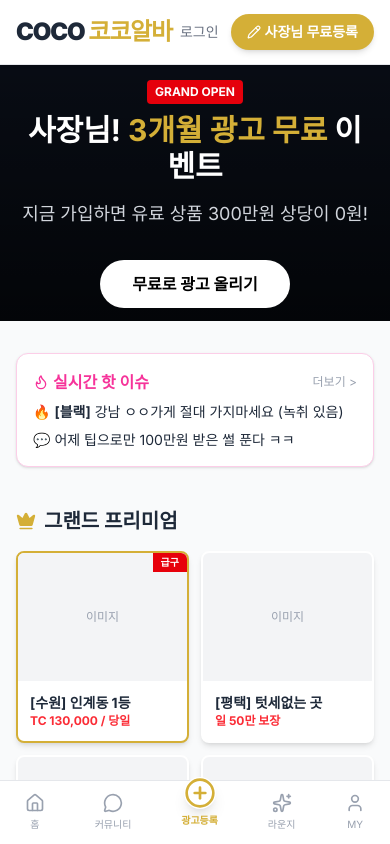
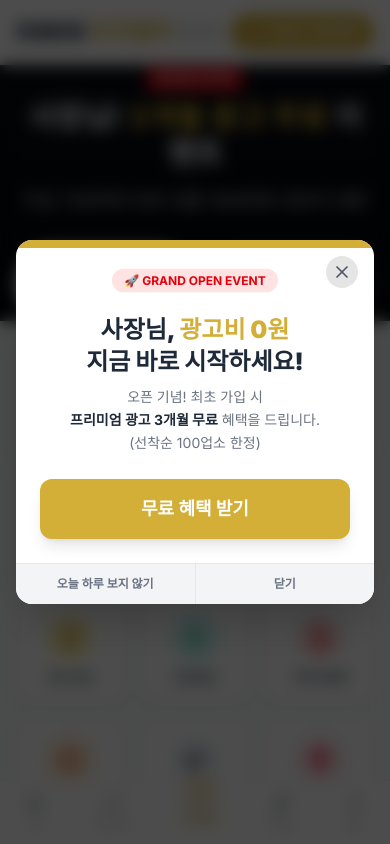
Before and after one commit to bizsetter7/coco-universe, a Next.js app: page / in a window 390 px wide. Shown: the top 844 px of the page. Built offline with nearby package versions, Linux system fonts and the light colour scheme.

Commit message:
모바일 그리드 메뉴와 홍보용 팝업 배너적용

```diff
--- a/src/app/page.tsx
+++ b/src/app/page.tsx
@@ -1,9 +1,10 @@
 'use client';
 
 import { useBrand } from '@/components/BrandProvider';
-import { Crown, Flame, Home, MessageCircle, Pencil, PlusCircle, ShoppingBag, User, Siren, AlertTriangle, Lock, ThumbsUp, Apple, Sparkles, Moon, ArrowRight, CheckCircle2, ShieldCheck, X, Phone, AlertCircle, Briefcase } from 'lucide-react';
+import { Crown, Flame, Home, MessageCircle, Pencil, PlusCircle, ShoppingBag, User, Siren, AlertTriangle, Lock, ThumbsUp, Apple, Sparkles, Moon, ArrowRight, CheckCircle2, ShieldCheck, X, Phone, AlertCircle, Briefcase, Scale, Gift, Trophy, PlusSquare, FileText, Megaphone, Users } from 'lucide-react';
 import Link from 'next/link';
 import { useState, useEffect, useMemo } from 'react';
+import EventPopup from '@/components/EventPopup';
 import shopsData from '@/lib/data/shops.json';
 import regionsData from '@/lib/data/regions.json';
 
@@ -111,6 +112,9 @@ export default function HomePortal() {
       <main>
         {currentPage === 'home' && (
           <div className="page-home animate-in fade-in duration-500">
+            {/* Event Popup */}
+            <EventPopup brand={brand} />
+
             {/* 롤링 배너 */}
             <div className="bg-gray-900 h-64 md:h-80 relative overflow-hidden flex items-center justify-center text-white text-center">
               <div className="absolute inset-0 bg-gradient-to-b from-black/50 to-black/80 z-0"></div>
@@ -118,16 +122,59 @@ export default function HomePortal() {
                 <span className="bg-red-600 text-white text-xs px-2 py-1 rounded font-bold mb-2 inline-block animate-pulse">GRAND OPEN</span>
                 <h2 className="text-3xl md:text-5xl font-bold mb-4">사장님! <span style={primaryStyle}>3개월 광고 무료</span> 이벤트</h2>
                 <p className="text-lg text-gray-300 mb-8">지금 가입하면 유료 상품 300만원 상당이 0원!</p>
+                <div className="flex gap-4 justify-center">
                   <button
                     className="bg-white text-black px-8 py-3 rounded-full font-bold hover:bg-gray-200 transition"
                     onClick={() => setCurrentPage('payment')}
                   >
                     무료로 광고 올리기
                   </button>
+                  <button
+                    className="border border-white text-white px-8 py-3 rounded-full font-bold hover:bg-white/10 transition"
+                    onClick={() => setCurrentPage('signup')}
+                  >
+                    이력서 등록하기
+                  </button>
+                </div>
               </div>
             </div>
 
             <div className="max-w-7xl mx-auto px-4 py-8">
+              {/* Quick Icon Grid (Mobile First) */}
+              <div className="grid grid-cols-3 md:grid-cols-6 gap-4 mb-10">
+                {[
+                  { label: '업종별채용', icon: <Briefcase />, bg: 'bg-purple-100', color: 'text-purple-600', link: 'home' },
+                  { label: '지역별채용', icon: <Home />, bg: 'bg-blue-100', color: 'text-blue-600', link: 'home' },
+                  { label: '무료법률자문', icon: <Scale />, bg: 'bg-gray-100', color: 'text-gray-600', link: 'community' },
+                  { label: '중고거래', icon: <ShoppingBag />, bg: 'bg-green-100', color: 'text-green-600', link: 'community' },
+                  { label: '커뮤니티', icon: <Moon />, bg: 'bg-indigo-100', color: 'text-indigo-600', link: 'community' },
+                  { label: '친구찾기', icon: <Users />, bg: 'bg-pink-100', color: 'text-pink-600', link: 'community' },
+                  { label: '베스트글', icon: <Trophy />, bg: 'bg-yellow-100', color: 'text-yellow-600', link: 'community' },
+                  { label: '인재정보', icon: <User />, bg: 'bg-teal-100', color: 'text-teal-600', link: 'login' },
+                  { label: '이력서등록', icon: <FileText />, bg: 'bg-red-100', color: 'text-red-500', link: 'signup' },
+                  { label: '채용공고등록', icon: <PlusSquare />, bg: 'bg-orange-100', color: 'text-orange-600', link: 'payment' },
+                  { label: '광고문의', icon: <Megaphone />, bg: 'bg-slate-100', color: 'text-slate-600', link: 'home' },
+                  { label: '이벤트', icon: <Gift />, bg: 'bg-rose-100', color: 'text-rose-500', link: 'home' },
+                ].map((item, i) => (
+                  <div
+                    key={i}
+                    onClick={() => {
+                      if (item.label === '지역별채용') {
+                        document.getElementById('region-section')?.scrollIntoView({ behavior: 'smooth' });
+                      } else {
+                        setCurrentPage(item.link);
+                      }
+                    }}
+                    className={`flex flex-col items-center justify-center p-4 rounded-2xl cursor-pointer hover:scale-105 transition-transform border ${brand.theme === 'dark' ? 'bg-gray-800 border-gray-700' : 'bg-white border-stone-100 shadow-sm'}`}
+                  >
+                    <div className={`w-12 h-12 rounded-full mb-2 flex items-center justify-center ${item.bg} ${item.color}`}>
+                      {item.icon}
+                    </div>
+                    <span className="text-xs font-bold text-gray-600 dark:text-gray-300">{item.label}</span>
+                  </div>
+                ))}
+              </div>
+
               {/* 베스트 썰 (유입용) */}
               <div onClick={() => setCurrentPage('community')} className={`border p-4 rounded-xl shadow-sm mb-10 cursor-pointer hover:opacity-90 transition ${brand.theme === 'dark' ? 'bg-gray-800 border-pink-900' : 'bg-white border-pink-200'}`}>
                 <div className="flex justify-between items-center mb-2">
--- /dev/null
+++ b/src/components/EventPopup.tsx
@@ -0,0 +1,88 @@
+'use client';
+
+import { useState, useEffect } from 'react';
+import { X } from 'lucide-react';
+
+export default function EventPopup({ brand }: { brand: any }) {
+    const [isOpen, setIsOpen] = useState(false);
+
+    useEffect(() => {
+        // Check if popup should be hidden for today
+        const hideDate = localStorage.getItem('hideEventPopupdate');
+        const today = new Date().toDateString();
+
+        if (hideDate !== today) {
+            setIsOpen(true);
+        }
+    }, []);
+
+    const closePopup = (hideForToday: boolean) => {
+        setIsOpen(false);
+        if (hideForToday) {
+            localStorage.setItem('hideEventPopupdate', new Date().toDateString());
+        }
+    };
+
+    if (!isOpen) return null;
+
+    return (
+        <div className="fixed inset-0 z-[9999] flex items-center justify-center bg-black/70 backdrop-blur-sm p-4 animate-in fade-in duration-300">
+            <div className="relative w-full max-w-sm bg-white rounded-2xl overflow-hidden shadow-2xl animate-in zoom-in-95 duration-300">
+                {/* Top Bar for Brand Color */}
+                <div className="h-2 w-full" style={{ backgroundColor: brand.primaryColor }}></div>
+
+                {/* Close Button */}
+                <button
+                    onClick={() => closePopup(false)}
+                    className="absolute top-4 right-4 bg-black/10 hover:bg-black/20 p-1.5 rounded-full transition-colors"
+                >
+                    <X size={20} className="text-gray-600" />
+                </button>
+
+                <div className="p-6 text-center">
+                    <span className="inline-block px-3 py-1 rounded-full bg-red-100 text-red-600 font-bold text-xs mb-4 animate-bounce">
+                        🚀 GRAND OPEN EVENT
+                    </span>
+                    <h2 className="text-2xl font-black mb-2 text-gray-800">
+                        사장님, <span style={{ color: brand.primaryColor }}>광고비 0원</span><br />
+                        지금 바로 시작하세요!
+                    </h2>
+                    <p className="text-gray-500 text-sm mb-6 leading-relaxed">
+                        오픈 기념! 최초 가입 시<br />
+                        <strong className="text-gray-800">프리미엄 광고 3개월 무료</strong> 혜택을 드립니다.<br />
+                        (선착순 100업소 한정)
+                    </p>
+
+                    <div className="space-y-3">
+                        <button
+                            onClick={() => {
+                                window.location.href = '?page=payment'; // Simple redirect approach or utilize context if needed context is global
+                                closePopup(false);
+                            }}
+                            style={{ backgroundColor: brand.primaryColor }}
+                            className="w-full py-4 rounded-xl text-white font-bold text-lg shadow-lg hover:opacity-90 transition-all active:scale-95"
+                        >
+                            무료 혜택 받기
+                        </button>
+                    </div>
+                </div>
+
+                {/* Bottom Footer */}
+                <div className="flex bg-gray-100 border-t border-gray-200">
+                    <button
+                        onClick={() => closePopup(true)}
+                        className="flex-1 py-3 text-xs text-gray-500 font-bold hover:bg-gray-200 transition-colors border-r border-gray-200"
+                    >
+                        오늘 하루 보지 않기
+                    </button>
+                    <button
+                        onClick={() => closePopup(false)}
+                        className="flex-1 py-3 text-xs text-gray-500 font-bold hover:bg-gray-200 transition-colors"
+                    >
+                        닫기
+                    </button>
+                </div>
+            </div>
+        </div>
+    );
+}
```
Lines whose indentation alone changed are shown as unchanged.
